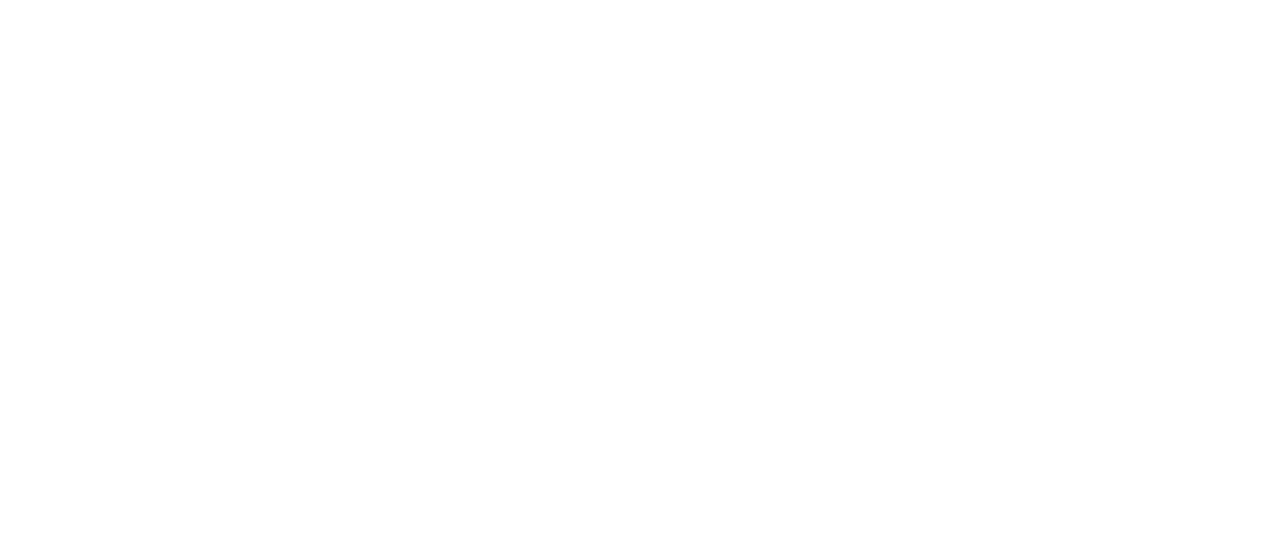
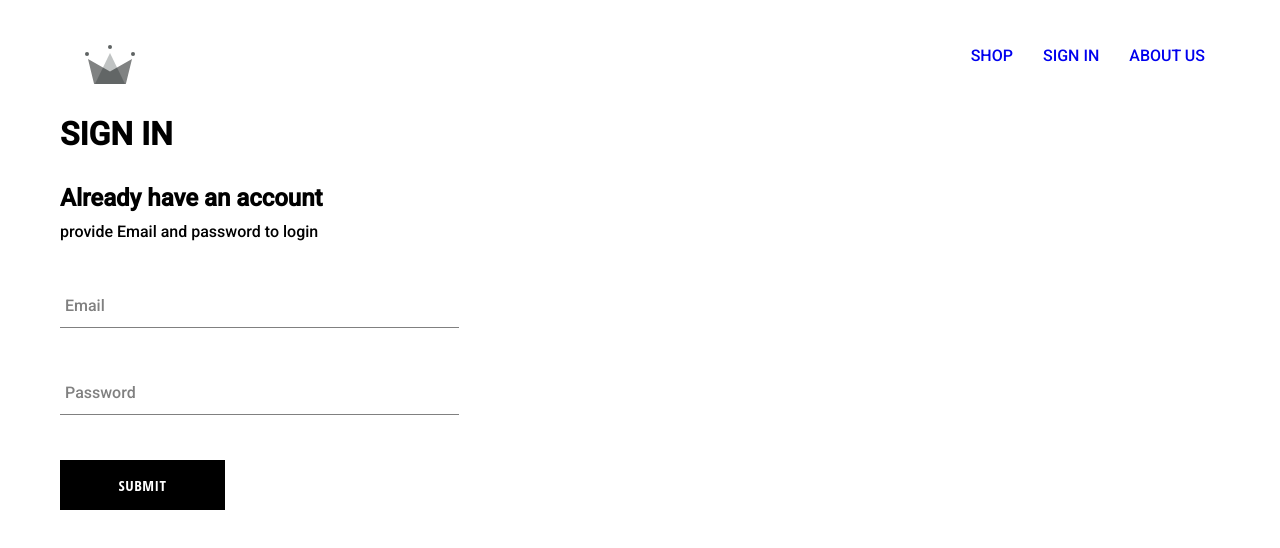
Before and after one commit to souradip-code/e-commerce-react, a React (Create React App) app: page /signin in a window 1280 px wide. Shown: the top 548 px of the page. Built offline with nearby package versions, Linux system fonts and the light colour scheme.

Commit message:
added custom-button, form-input and sign-in page

```diff
--- a/src/App.js
+++ b/src/App.js
@@ -1,18 +1,23 @@
 import React from "react";
-import { Route } from "react-router-dom";
+import { Route, Switch } from "react-router-dom";
 
 import "./App.css";
 
 import HomePage from "./pages/home-page/homepage.component";
 import ShopPage from "./pages/shop-page/shoppage.component";
-
+import SignInAndSignUp from "./pages/sign-in-and-sign-up-page/sign-in-and-sign-up-page.component";
+import Header from "./components/header/header.component";
 
 
 function App() {
   return (
     <div>
-      <Route exact path="/" component={HomePage} />
-      <Route path="/shop" component={ShopPage} />
+      <Header />
+      <Switch>
+        <Route exact path="/" component={HomePage} />
+        <Route path="/shop" component={ShopPage} />
+        <Route path="/signin" component={SignInAndSignUp} />
+      </Switch>
     </div>
   );
 }
--- /dev/null
+++ b/src/components/custom-button/custom-button.component.jsx
@@ -0,0 +1,13 @@
+import React from "react";
+
+import "./custom-button.styles.scss";
+
+const CustomButton = ({ children, ...otherProps }) => {
+  return (
+    <button className="custom-button" {...otherProps}>
+      {children}
+    </button>
+  );
+};
+
+export default CustomButton;
--- /dev/null
+++ b/src/components/custom-button/custom-button.styles.scss
@@ -0,0 +1,22 @@
+.custom-button {
+    min-width: 165px;
+    width: auto;
+    height: 50px;
+    letter-spacing: 0.5px;
+    line-height: 50px;
+    padding: 0 35px 0 35px;
+    font-size: 15px;
+    background-color: black;
+    color: white;
+    text-transform: uppercase;
+    font-family: 'Open Sans Condensed';
+    font-weight: bolder;
+    border: none;
+    cursor: pointer;
+
+    &:hover {
+      background-color: white;
+      color: black;
+      border: 1px solid black;
+    }
+  }
--- /dev/null
+++ b/src/components/form-input/form-input.component.jsx
@@ -0,0 +1,26 @@
+import React from "react";
+
+import "./form-input.styles.scss";
+
+const FormInput = ({ handleChange, label, ...otherProps }) => {
+    console.log('handle change', handleChange)
+
+  return (
+    <div className="group">
+      <input className="form-input" onChange={handleChange} {...otherProps} />
+
+      {
+      label ? (
+        <label
+          className={`${
+            otherProps.value.length ? "shrink" : ""
+          } form-input-label`}
+        >
+          {label}
+        </label>
+      ) : null}
+    </div>
+  );
+};
+
+export default FormInput;
--- /dev/null
+++ b/src/components/form-input/form-input.styles.scss
@@ -0,0 +1,54 @@
+$sub-color: grey;
+$main-color: black;
+
+@mixin shrinkLabel {
+  top: -14px;
+  font-size: 12px;
+  color: $main-color;
+}
+
+.group {
+  position: relative;
+  margin: 45px 0;
+
+  .form-input {
+    background: none;
+    background-color: white;
+    color: $sub-color;
+    font-size: 18px;
+    padding: 10px 10px 10px 5px;
+    display: block;
+    width: 100%;
+    border: none;
+    border-radius: 0;
+    border-bottom: 1px solid $sub-color;
+    margin: 25px 0;
+
+    &:focus {
+      outline: none;
+    }
+
+    &:focus ~ .form-input-label {
+      @include shrinkLabel();
+    }
+  }
+
+  input[type='password'] {
+    letter-spacing: 0.3em;
+  }
+
+  .form-input-label {
+    color: $sub-color;
+    font-size: 16px;
+    font-weight: normal;
+    position: absolute;
+    pointer-events: none;
+    left: 5px;
+    top: 10px;
+    transition: 300ms ease all;
+
+    &.shrink {
+      @include shrinkLabel();
+    }
+  }
+}
--- /dev/null
+++ b/src/components/header/header.component.jsx
@@ -0,0 +1,22 @@
+import React from 'react';
+import { Link } from 'react-router-dom';
+
+import {ReactComponent as Logo}  from '../../assets/crown.svg'
+
+import './header.styles.scss';
+
+const Header = () => (
+    <div className='header'>
+        <Link className='logo-container' to='/'>
+            <Logo className='logo'></Logo>
+        </Link>
+        <div className="options">
+            <Link className="option" to='/shop'> SHOP </Link>
+            <Link className="option" to='/signin'> SIGN IN</Link>
+            <Link className="option" to='/shop'> ABOUT US</Link>
+        </div>
+
+    </div>
+)
+
+export default Header;
--- /dev/null
+++ b/src/components/header/header.styles.scss
@@ -0,0 +1,25 @@
+.header {
+    height: 70px;
+    width: 100%;
+    display: flex;
+    justify-content: space-between;
+    margin-bottom: 25px;
+
+    .logo-container {
+      height: 100%;
+      width: 70px;
+      padding: 25px;
+    }
+
+    .options {
+      width: 50%;
+      height: 100%;
+      display: flex;
+      align-items: center;
+      justify-content: flex-end;
+
+      .option {
+        padding: 10px 15px;
+      }
+    }
+  }
--- /dev/null
+++ b/src/components/sign-in/sign-in.component.jsx
@@ -0,0 +1,59 @@
+import React from "react";
+
+import "./sign-in.styles.scss";
+
+import FormInput from "../form-input/form-input.component";
+import CustomButton from "../custom-button/custom-button.component";
+
+class SignIn extends React.Component {
+  constructor(props) {
+    super(props);
+
+    this.state = {
+      email: "",
+      password: "",
+    };
+  }
+  handleOnSubmit = (event) => {
+    event.preventDefault();
+    return this.setState({ name: "", password: "" });
+  };
+
+  handleOnChange = (event) => {
+    console.log('--',event)
+    const { value, name } = event.target;
+
+
+    return this.setState({ [name]: value });
+  };
+  render() {
+    return (
+      <div className='sign-in'>
+        <h2 className='title'>Already have an account</h2>
+        <span>provide Email and password to login</span>
+        <form onSubmit={this.handleOnSubmit}>
+          <FormInput
+            type='email'
+            value={this.state.email}
+            name='email'
+            handleChange={this.handleOnChange}
+            label='Email'
+          />
+
+
+          <FormInput
+            type='password'
+            value={this.state.password}
+            name='password'
+            handleChange={this.handleOnChange}
+            label='Password'
+          />
+
+          <CustomButton type='submit'>Submit</CustomButton>
+        </form>
+      </div>
+    );
+  }
+}
+
+export default SignIn;
--- /dev/null
+++ b/src/components/sign-in/sign-in.styles.scss
@@ -0,0 +1,9 @@
+.sign-in {
+  width: 30vw;
+  display: flex;
+  flex-direction: column;
+
+  .title {
+    margin: 10px 0px;
+  }
+}
--- a/src/index.css
+++ b/src/index.css
@@ -2,6 +2,10 @@
   margin: 0;
   font-family: 'Roboto', sans-serif;
   padding: 20px 60px;
+}
+a{
+  text-decoration: none;
+  color: balck;
 }
 
 code {
--- /dev/null
+++ b/src/pages/sign-in-and-sign-up-page/sign-in-and-sign-up-page.component.jsx
@@ -0,0 +1,14 @@
+import React from "react";
+
+import "./sign-in-and-sign-up-page.styles.scss";
+
+import  SignIn  from "../../components/sign-in/sign-in.component";
+
+const SignInAndSignUp = () => (
+  <div>
+    <h1>SIGN IN</h1>
+    <SignIn />
+  </div>
+);
+
+export default SignInAndSignUp;
```
Also changed, not shown: src/assets/crown.svg (added), src/pages/sign-in-and-sign-up-page/sign-in-and-sign-up-page.styles.scss (added).
